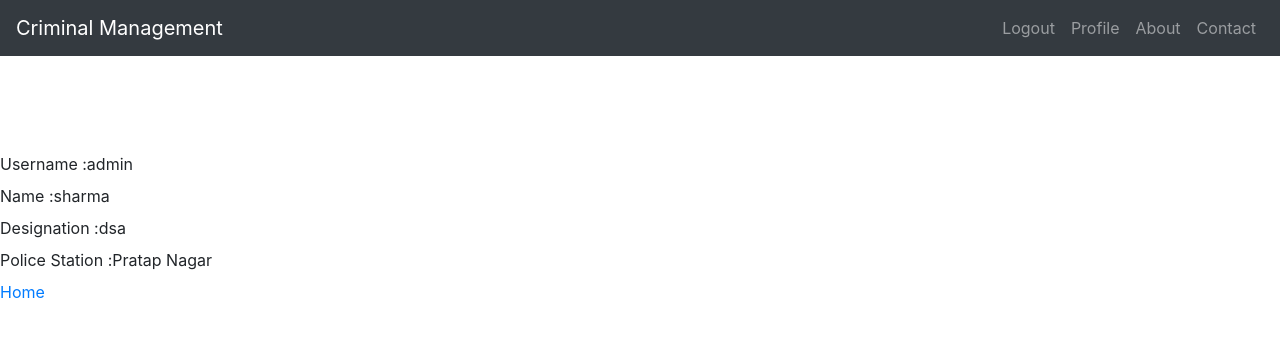
After one commit to kunal097/Clg_minor, a Django app: page /profile/ in a window 1280 px wide. The commit adds this page. Shown: the top 337 px of the page. Run offline with Django 3.2, Linux system fonts and the light colour scheme; a user stored in the database is signed in; data comes from the database, SQL or seed files in the repository; both versions use the stored data as it was after the commit; some libraries are stand-ins or nearby versions.

```diff
--- /dev/null
+++ b/src/management/templates/management/profile.html
@@ -0,0 +1,15 @@
+{% extends "base.html" %}
+
+
+{% block content%}
+
+{% include "navbar.html" %}
+
+<label>Username : </label>{{ profile.user }}<br>
+<label>Name : </label>{{ profile.name }}<br>
+<label>Designation : </label>{{ profile.designation }}<br>
+<label>Police Station : </label>{{ profile.police_station }}<br>
+
+<a href="{% url 'home' %}">Home </a>
+
+{% endblock %}
--- a/src/management/urls.py
+++ b/src/management/urls.py
@@ -1,15 +1,18 @@
 from django.urls import path
-from .views import complete_profile,home,update_criminal,profile_detail,past_record , add_record
+from django.shortcuts import reverse
+from .views import complete_profile,home,update_criminal,profile_detail,past_record , add_record,Reg_criminal,profile
 
 
 
 urlpatterns = [
 
     path('home/', home,name='home'),
+    path('profile/', profile,name='profile'),
     path('update_profile/<id>', update_criminal.as_view(),name='update-profile'),
     path('detail/<id>',profile_detail,name='detail'),
     path('record/<id>',past_record,name='record'),
     path('addrec/<id>',add_record,name='add-record'),
+    path('add-criminal',Reg_criminal.as_view(success_url="home"),name="add-criminal"),
     path('', complete_profile,name='complete-profile'),
 
 ]
--- a/src/management/views.py
+++ b/src/management/views.py
@@ -50,7 +50,7 @@ def home(request):
 	user = User.objects.get(user=request.user)
 	print(user)
 	print(user.is_authorised)
-	return render(request,'management/home.html',{'obj':obj,'user':user})
+	return render(request,'management/home.html',{'obj':obj,'cuser':user})
 
 
 # def update_criminal(request,id):
@@ -88,7 +88,7 @@ def home(request):
 
 from django.views.generic import UpdateView
 
-
+# @login_required
 class update_criminal(UpdateView):
     model = Criminal
     template_name = 'management/update-profile.html'
@@ -107,7 +107,7 @@ class update_criminal(UpdateView):
 
 
 
-
+@login_required
 def profile_detail(request,id):
 	criminal = Criminal.objects.get(id=id)
 	# print(criminal)
@@ -123,7 +123,7 @@ def profile_detail(request,id):
 	return render(request,'management/detail-profile.html',{'criminal':criminal,'user':user})
 
 
-
+@login_required
 def past_record(request,id):
 
 	criminal = Criminal.objects.get(id=id)
@@ -132,7 +132,7 @@ def past_record(request,id):
 	print(record)
 	return render(request,'management/records.html',{'record':record})
 
-
+@login_required
 def add_record(request,id):
 	criminal=Criminal.objects.get(id=id)
 	form = RecordForm(request.POST or None)
@@ -147,7 +147,23 @@ def add_record(request,id):
 
 		obj.criminal=criminal
 		obj.save()
+		return redirect(home)
 		# pass
 
 	# print()
 	return render(request,'management/add-record.html',{'form':form})
+
+
+
+from django.views.generic.edit import CreateView
+
+class Reg_criminal(CreateView):
+    model = Criminal
+    fields = '__all__'
+
+
+@login_required
+def profile(request):
+	user = User.objects.get(user=request.user)
+	# return HttpResponse(user.designation)
+	return render(request, "management/profile.html" , {'profile':user} )
--- a/src/templates/navbar.html
+++ b/src/templates/navbar.html
@@ -20,7 +20,7 @@
                {% endif%}
                {% if user.is_authenticated %}
             <li class="nav-item">
-              <a class="nav-link " href="#">Profile </a>
+              <a class="nav-link " href="{% url 'profile' %}">Profile </a>
             </li>
             {% endif %}
             <li class="nav-item">
```
Also changed, not shown: src/management/templates/management/criminal_form.html (added, +14 -0 lines), src/management/templates/management/home.html (+10 -1 lines), src/db.sqlite3.
